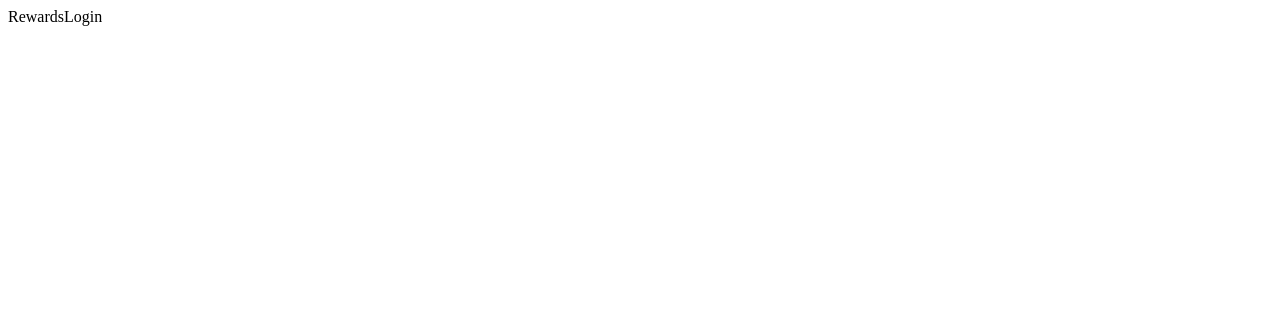
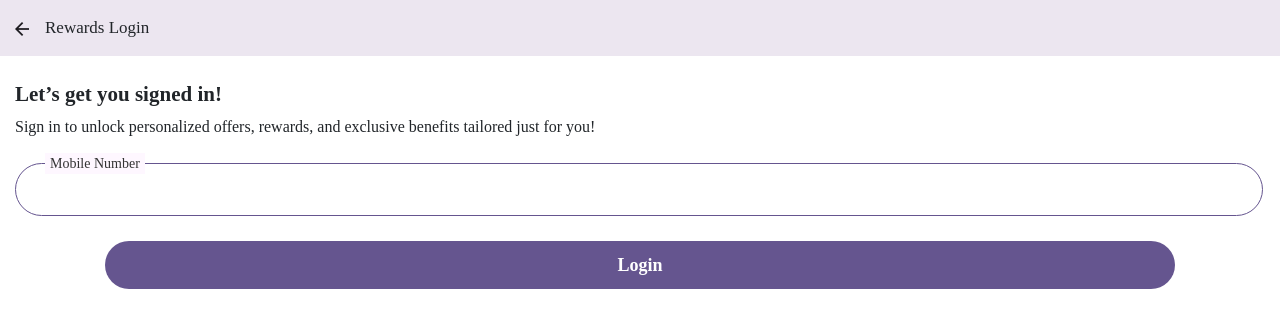
Before and after one commit to info-coe/insightify_rewards_webapp, a React (Create React App) app: page /login in a window 1280 px wide. Shown: the top 328 px of the page. Built offline with nearby package versions, Linux system fonts and the light colour scheme.

Commit message:
updated login page

```diff
--- a/public/index.html
+++ b/public/index.html
@@ -15,6 +15,9 @@
       user's mobile device or desktop. See https://developers.google.com/web/fundamentals/web-app-manifest/
     -->
     <link rel="manifest" href="%PUBLIC_URL%/manifest.json" />
+    <link href="https://cdn.jsdelivr.net/npm/bootstrap@5.3.2/dist/css/bootstrap.min.css" rel="stylesheet">
+    <link rel="stylesheet" href="https://cdn.jsdelivr.net/npm/bootstrap-icons@1.11.1/font/bootstrap-icons.css">
+    <link rel="stylesheet" href="https://cdnjs.cloudflare.com/ajax/libs/font-awesome/5.15.3/css/all.min.css">
     <!--
       Notice the use of %PUBLIC_URL% in the tags above.
       It will be replaced with the URL of the `public` folder during the build.
@@ -28,6 +31,9 @@
   </head>
   <body>
     <noscript>You need to enable JavaScript to run this app.</noscript>
+    <script src="https://code.jquery.com/jquery-3.5.1.slim.min.js"></script>
+    <script src="https://cdn.jsdelivr.net/npm/bootstrap@5.3.2/dist/js/bootstrap.bundle.min.js"></script>
+    <script src="https://cdn.jsdelivr.net/npm/@popperjs/core@2.5.4/dist/umd/popper.min.js"></script>
     <div id="root"></div>
     <!--
       This HTML file is a template.
--- a/src/App.css
+++ b/src/App.css
@@ -1,3 +1,56 @@
 body{
     font-family: 'Poppins';
 }
+
+#formdiv {
+  padding: 10px 0px;
+}
+
+.input-field {
+  position: relative;
+  margin-bottom: 25px;
+  border-radius: 80px;
+}
+
+.input-field input {
+  width: calc(100% - 2px);
+  padding: 12px 0px 12px 20px;
+  gap: 30px;
+  border: none;
+  outline: none;
+  border-radius: 80px;
+  border: 1px solid #65558F;
+  background: none;
+  font-size: 18px;
+}
+
+.input-field label {
+  position: absolute;
+  /* top: 12px;
+  left: 20px;
+  padding: 0 5px;
+  color: #999;
+  transition: 0.3s;
+  pointer-events: none; */
+  top: -10px;
+  left: 30px;
+  font-size: 14px;
+  color: #333;
+  background: #FEF7FF;
+  padding: 0 5px;
+}
+
+#loginBtn {
+  width: calc(100% - 180px);
+  padding: 14px 0px 14px 0px;
+  gap: 30px;
+  border: none;
+  outline: none;
+  border-radius: 80px;
+  background: #65558F;
+  color: #FFFFFF;
+  font-size: 18px;
+  font-weight: 600;
+  line-height: 20px;
+  text-align: center;
+}
--- /dev/null
+++ b/src/components/Navbar.js
@@ -0,0 +1,15 @@
+import React from "react";
+import { Link } from "react-router-dom";
+
+export default function Navbar({ icon, title, linkto }) {
+  return (
+    <div style={{ background: "#ECE6F0", padding:"15px"}}>
+      <Link to={linkto} className="text-decoration-none text-dark">
+        <div className="">
+          <img src={icon} alt="icon" width="14px" height="14px" className="me-3"/>
+          <span style={{ fontSize: "17px", fontWeight: "400" }}>{title}</span>
+        </div>
+      </Link>
+    </div>
+  );
+}
--- a/src/components/RewardsLogin.js
+++ b/src/components/RewardsLogin.js
@@ -1,7 +1,60 @@
-import React from 'react'
+import React, { useState } from "react";
+import Navbar from "./Navbar";
+import navigateBack from "./Images/Back.png";
+import { useNavigate } from "react-router-dom";
 
 export default function RewardsLogin() {
+  const [values, setValues] = useState({
+    phone: ""
+  });
+  const navigate = useNavigate();
+
+  const handleInput = (event) => {
+    setValues((prev) => ({
+      ...prev,
+      [event.target.name]: event.target.value,
+    }));
+  };
+
+  const formSubmit = (event) => {
+    event.preventDefault();
+    alert(values.phone);
+  };
+
   return (
-    <div>RewardsLogin</div>
-  )
+    <div>
+      <Navbar icon={navigateBack} title="Rewards Login" linkto="/" />
+      <div style={{ padding: "25px 15px 0px 15px" }}>
+        <h4 style={{ fontSize: "21px", fontWeight: "600", lineHeight: "27px" }}>
+          Let’s get you signed in!
+        </h4>
+        <p style={{fontSize:"16px", fontWeight:"400", lineHeight:"21px"}}>
+          Sign in to unlock personalized offers, rewards, and exclusive benefits
+          tailored just for you!
+        </p>
+        <form id="formdiv" onSubmit={formSubmit}>
+            <div className="input-field">
+              <input
+                type="tel"
+                id="phone"
+                name="phone"
+                autoComplete="off"
+                pattern="[0-9]{10}"
+                title="Please enter numerics only"
+                minLength={10}
+                maxLength={10}
+                required
+                onChange={handleInput}
+              />
+              <label htmlFor="phone">Mobile Number</label>
+            </div>
+            <div className="text-center">
+              <button id="loginBtn" type="submit">
+                Login
+              </button>
+            </div>
+          </form>
+      </div>
+    </div>
+  );
 }
--- a/src/components/RewardsOtpVerification.js
+++ b/src/components/RewardsOtpVerification.js
@@ -1,15 +1,15 @@
 import React, { useRef } from "react";
+import navigateBack from "./Images/Back.png";
+import Navbar from "./Navbar";
 
 export default function RewardsOtpVerification() {
   const mobileStyles = {
     display: "block",
     padding: "20px",
-    textAlign: "center",
   };
 
   const desktopMessageStyles = {
     display: "block",
-    textAlign: "center",
     padding: "50px",
     color: "#ff5722",
     fontSize: "20px",
@@ -36,14 +36,15 @@ export default function RewardsOtpVerification() {
 
   return (
     <div>
+      <Navbar icon={navigateBack} title="OTP verification" linkto="/login" />
       {isMobile ? (
         <div style={mobileStyles}>
           <h2
-            style={{ fontSize: "18px", color: "#1D1B20", lineHeight: "27px" }}
+            style={{ fontSize: "21px", color: "#1D1B20", lineHeight: "27px", fontWeight:"600" }}
           >
             Verify Your Identity with OTP
           </h2>
-          <p style={{ fontSize: "14px", color: "#1D1B20", lineHeight: "21px" }}>
+          <p style={{ fontSize: "16px", color: "#1D1B20", lineHeight: "21px", fontWeight:"400" }}>
             Enter the one-time password (OTP) sent to your registered mobile
             number to proceed.{" "}
           </p>
@@ -78,6 +79,7 @@ export default function RewardsOtpVerification() {
           </div>
 
           {/* Button */}
+          <div style={{textAlign:"center"}}>
           <button
             style={{
               padding: "15px 50px 15px 50px",
@@ -90,6 +92,7 @@ export default function RewardsOtpVerification() {
           >
             Verify OTP
           </button>
+          </div>
         </div>
       ) : (
         // Desktop and Tablet Message
```
Also changed, not shown: src/components/Images/Back.png (added).
